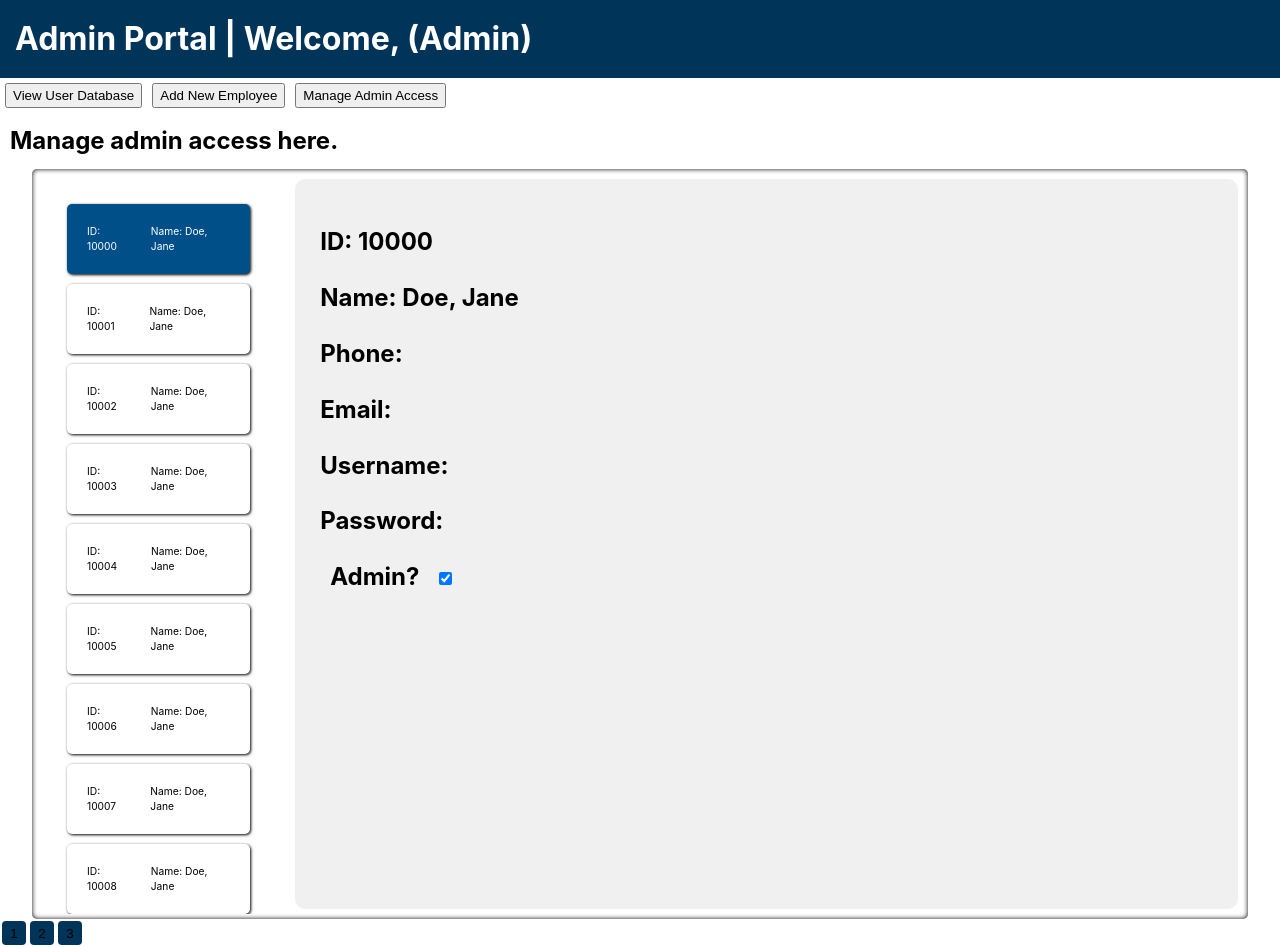
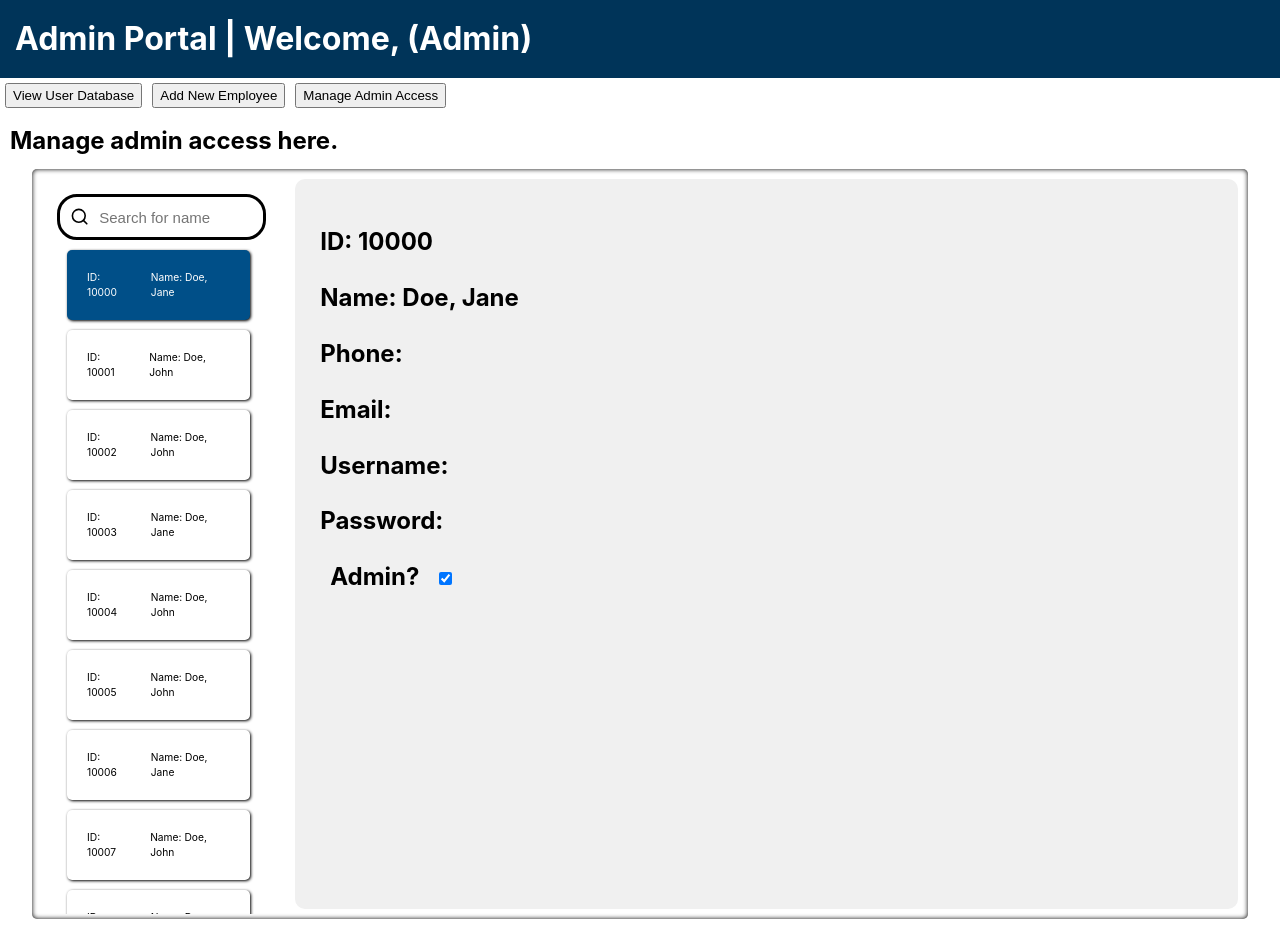
Before and after one commit to yyaatt0/CMPE-131-Group-2, a React (Create React App) app in the folder online-banking/: page /adminportal in a window 1280 px wide. Both pictures are taken after a click on the button "Manage Admin Access". After the commit the page ends 919 px from the top, so only its background shows below. Built offline with nearby package versions, Linux system fonts and the light colour scheme.

Commit message:
added a functional search bar to lookup users and employees

```diff
--- a/online-banking/src/pages/AdminPortal.css
+++ b/online-banking/src/pages/AdminPortal.css
@@ -91,3 +91,33 @@
     width: 100%;
     margin: 5px;
 }
+
+.search {
+    border: solid;
+    border-color: black;
+    border-radius: 20px;
+    width: 100%;
+    display: flex;
+    align-items: center;
+    flex-direction: row;
+}
+
+.search-bar {
+    margin-left: 0.5rem;
+    background-color: white;
+    height: 40px;
+    width: 85%;
+    font-size: 15px;
+    border: none;
+    border-radius: 20px;
+}
+
+.search-bar:focus {
+    outline: none;
+}
+
+.search-bar-icon {
+    margin-left: 10px;
+    width: 20px;
+    height: 100%;
+}
--- a/online-banking/src/pages/AdminPortal.tsx
+++ b/online-banking/src/pages/AdminPortal.tsx
@@ -1,4 +1,5 @@
 import { useState } from 'react';
+import { Search } from 'lucide-react';
 import '../styles.css';
 import './AdminPortal.css';
 import ReqTextInput from '../components/ReqTextInput';
@@ -6,6 +7,7 @@ import TextInput from '../components/TextInput';
 import ListCard from '../components/ListCard';
 import ScrollBox from '../components/ScrollBox';
 import PageButtons from '../components/PageButtons';
+import { setTextRange } from 'typescript';
 
 // Basic user type definition. Will add more fields later (contact info, ssn, etc.)
 type user = {id: number, firstName: string, lastName: string};
@@ -45,7 +47,7 @@ for(var i = 0; i < employeeCount; i++){
     }
     else{
         employees.push(
-            {info: {id: i + 10000, firstName: 'Jane', lastName: 'Doe'}, admin: false}
+            {info: {id: i + 10000, firstName: 'John', lastName: 'Doe'}, admin: false}
         )
     }
 }
@@ -87,6 +89,12 @@ function AdminPortal() {
         setSelectedUser(index);
     }
 
+    const [filterUser, setFilterUser] = useState(users);
+    const [filterEmployee, setFilterEmployee] = useState(employees);
+
+    const [filterUserEmpty, setFilterUserEmpty] = useState(false);
+    const [filterEmployeeEmpty, setFilterEmployeeEmpty] = useState(false);
+
     /*
 
     Need to add new user verification & new bank account verification
@@ -103,12 +111,38 @@ function AdminPortal() {
     const [newEmpBdate, setNewEmpBdate] = useState("");
     const [newEmpSSN, setNewEmpSSN] = useState("");
 
+
     // Admin access management
     const [isAdmin, setIsAdmin] = useState(false);
     const handleToggleAdmin = (emp: employee, event: React.ChangeEvent<HTMLInputElement>) => {
         setIsAdmin(event.target.checked);
         console.log("Admin status toggled.");
     }
+
+    const onSearchChange = (value: string) => {
+        switch(activeTab) {
+            case 2: {
+                // do something
+                const newData = employees.filter( (emp)=>
+                    emp.info.firstName.toLocaleLowerCase().includes(value.toLowerCase()) ||
+                    emp.info.lastName.toLocaleLowerCase().includes(value.toLowerCase()) ||
+                    emp.info.id.toString().includes(value)
+                    );
+                setFilterEmployee(newData);
+                break;
+            }
+            default: {
+                // do something
+                const newData = users.filter( (user)=>
+                    user.firstName.toLocaleLowerCase().includes(value.toLowerCase()) ||
+                    user.lastName.toLocaleLowerCase().includes(value.toLowerCase()) ||
+                    user.id.toString().includes(value)
+                );
+                setFilterUser(newData);
+                break;
+            }
+        }
+    };
 
     return(
         <>
@@ -178,7 +212,17 @@ function AdminPortal() {
                                 <div className='database-panel'>
                                     <div className='list-area'>
                                         <ScrollBox className='list-container'>
-                                            {shownEmployeeList.map((emp, index) => (
+                                            {/* Adding the search bar here  */}
+                                            <div className='search'>
+                                                <Search className='search-bar-icon'/>
+                                                <input
+                                                    className='search-bar'
+                                                    type="search"
+                                                    placeholder="Search for name"
+                                                    onChange={(e) => onSearchChange(e.target.value)}
+                                                />
+                                            </div>
+                                            {filterEmployee.map((emp, index) => (
                                                 <>
                                                     {/* Employee info display */}
                                                     <ListCard className={selectedUser === index ? 'selected': ''} info={emp.info} onClick={() => handleUserSelect(index)}>
@@ -188,20 +232,27 @@ function AdminPortal() {
                                             ))}
                                         </ScrollBox>
                                     </div>
+                                    {filterEmployee.length === 0 ?
+                                    (<>
                                     <div className='info-area'>
-                                        <h2>ID: {employees[selectedUser + listStartIndex].info.id}</h2>
-                                        <h2>Name: {employees[selectedUser + listStartIndex].info.lastName}, {employees[selectedUser + listStartIndex].info.firstName}</h2>
+                                        <h2>No results!</h2>
+                                    </div>
+                                    </>) : (<>
+                                    <div className='info-area'>
+                                        <h2>ID: {filterEmployee[selectedUser].info.id}</h2>
+                                        <h2>Name: {filterEmployee[selectedUser].info.lastName}, {filterEmployee[selectedUser].info.firstName}</h2>
                                         <h2>Phone: </h2>
                                         <h2>Email: </h2>
                                         <h2>Username: </h2>
                                         <h2>Password: </h2>
                                         <label className='section-subheader'> Admin? </label>
                                         {/* Employees with admin perms will have their checkbox marked. Functionality to modify perms needs to be added. */}
-                                        <input type="checkbox" checked={employees[selectedUser + listStartIndex].admin}/>
+                                        <input type="checkbox" checked={filterEmployee[selectedUser].admin}/>
                                     </div>
+                                    </>)}
                                 </div>
                                 {/* Places page buttons below employee list that will update which portion of the whole employee list will be displayed. */}
-                                <PageButtons array={employees} max={maxListItems} handleClick={setListStartIndex}/>
+                                {/* <PageButtons array={employees} max={maxListItems} handleClick={setListStartIndex}/> */}
                             </>
                         );
                     /* Admins can view list of all registered users and lookup their data. Displayed by default. */
@@ -212,15 +263,31 @@ function AdminPortal() {
                                 <div className='database-panel'>
                                     <div className='list-area'>
                                         <ScrollBox className='list-container'>
-                                            {shownUserList.map((user, index) => (
+
+                                        <div className='search'>
+                                            <Search className='search-bar-icon'/>
+                                            <input
+                                                className='search-bar'
+                                                type="search"
+                                                placeholder="Search for name"
+                                                onChange={(e) => onSearchChange(e.target.value)}
+                                            />
+                                        </div>
+                                            {filterUser.map((user, index) => (
                                                 // User info display
                                                 <ListCard className={selectedUser === index ? 'selected' : ''} info={user} onClick={() => handleUserSelect(index)}/>
                                             ))}
                                         </ScrollBox>
                                     </div>
+
+                                    {filterUser.length === 0 ? (<>
                                         <div className='info-area'>
-                                        <h2>ID: {users[selectedUser + listStartIndex].id}</h2>
-                                        <h2>Name: {users[selectedUser + listStartIndex].lastName}, {users[selectedUser + listStartIndex].firstName}</h2>
+                                            <h2>No results!</h2>
+                                        </div>
+                                    </>) : (<>
+                                        <div className='info-area'>
+                                            <h2>ID: {filterUser[selectedUser + listStartIndex].id}</h2>
+                                            <h2>Name: {filterUser[selectedUser + listStartIndex].lastName}, {filterUser[selectedUser + listStartIndex].firstName}</h2>
                                             <h2>Phone: </h2>
                                             <h2>Email: </h2>
                                             <h2>Username: </h2>
@@ -238,9 +305,10 @@ function AdminPortal() {
                                                 </ScrollBox>
                                             </div>
                                         </div>
+                                    </>)}
                                 </div>
                                 {/* Places page buttons below user list that will update which portion of the whole employee list will be displayed. */}
-                                <PageButtons className='page-num-center' array={users} max={maxListItems} handleClick={setListStartIndex}/>
+                                {/* <PageButtons className='page-num-center' array={users} max={maxListItems} handleClick={setListStartIndex}/> */}
                             </>
                         );
                 }
--- a/online-banking/src/styles.css
+++ b/online-banking/src/styles.css
@@ -128,6 +128,7 @@ button {
   height: 50px;
   padding: 10px;
   margin: 10px;
+  transition: 0.4s ease;
 }
 
 .list-card:hover {
```
Lines whose indentation alone changed are shown as unchanged.
